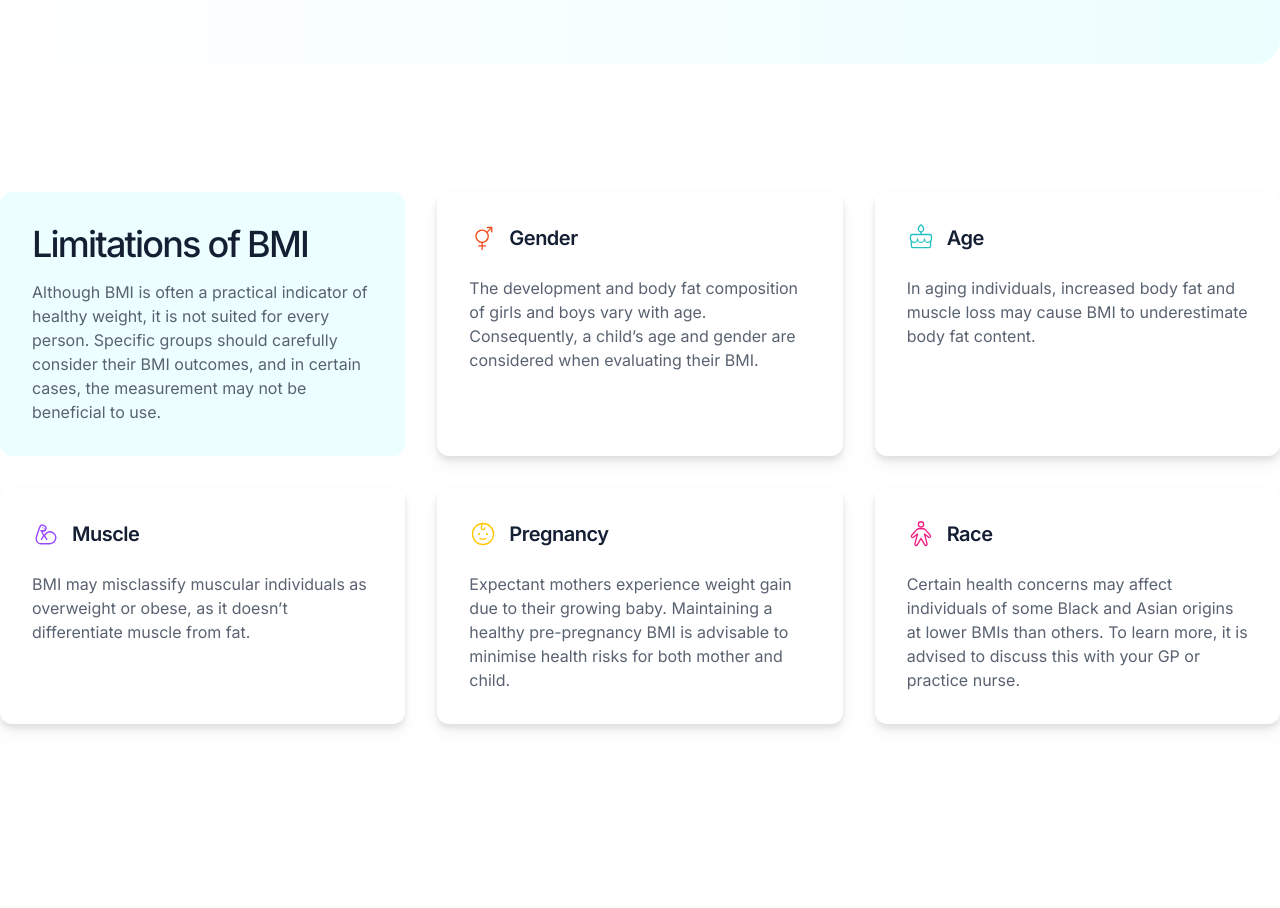
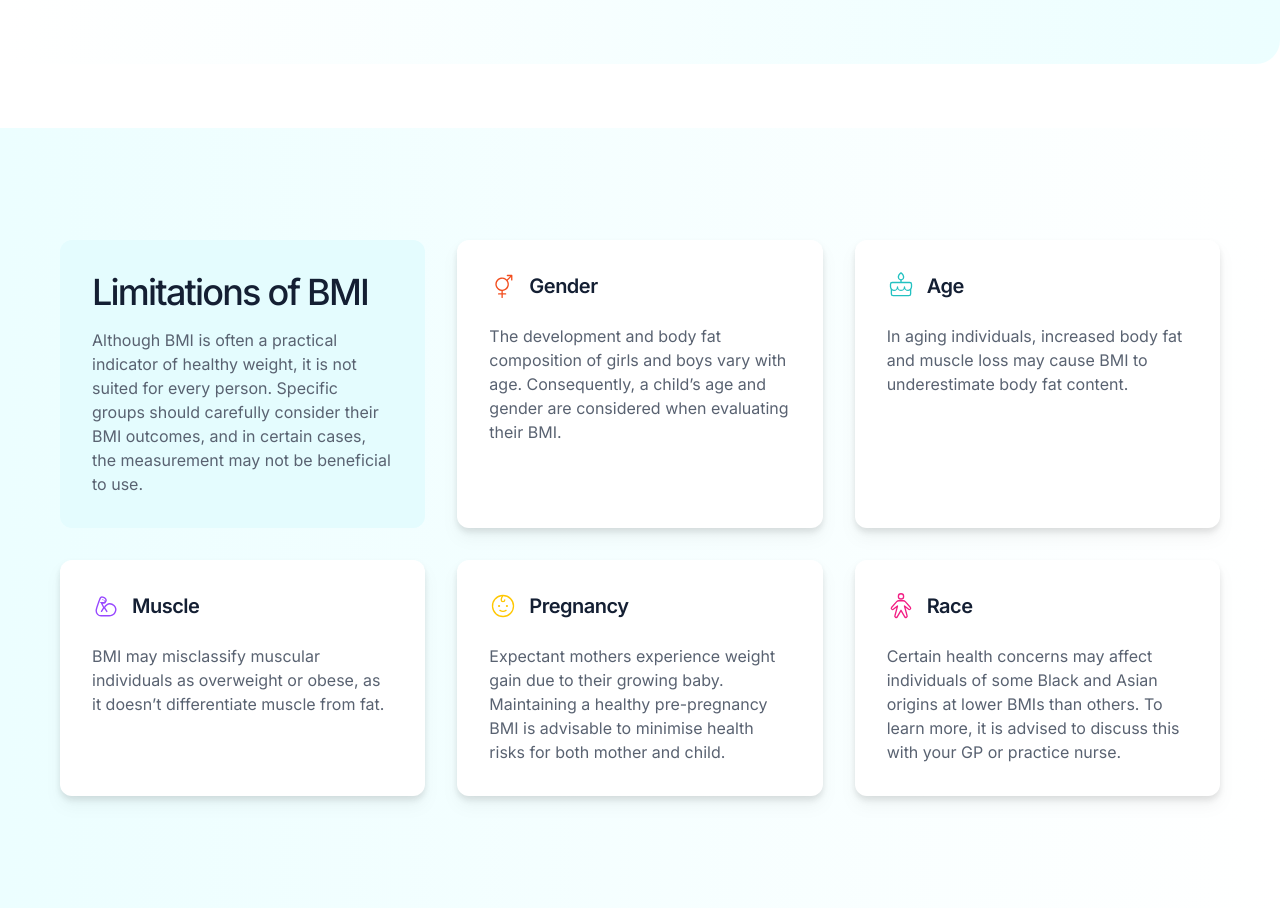
Before and after one commit to ntjnh/fem-bmi-calculator, a React (Vite) app: page / in a window 1280 px wide. Shown: the part 1905-2813 px from the top of the page. Before the commit the page ends 2693 px from the top, so only its background shows below. Built offline with nearby package versions, Linux system fonts and the light colour scheme.

Commit message:
Add container to Limitations and tweak colour

```diff
--- a/src/components/Limitations.jsx
+++ b/src/components/Limitations.jsx
@@ -14,14 +14,16 @@ const limitations = data.map((item, i) => {
 
 export default function Limitations() {
     return (
-        <section className="mb-24 md:mb-16 px-6 md:px-0 md:pt-16">
-            <div className="grid grid-cols-1 md:grid-cols-3 gap-4 md:gap-8">
-                <div className="md:bg-cyan-50 mb-9 md:mb-0 md:p-8 rounded-xl text-center md:text-left">
-                    <h2 className="font-medium leading-[1.125] mb-8 md:mb-4 text-[34px] md:text-4xl tracking-tighter">Limitations of BMI</h2>
-                    <p className="text-slate-550">Although BMI is often a practical indicator of healthy weight, it is not suited for every person. Specific groups should carefully consider their BMI outcomes, and in certain cases, the measurement may not be beneficial to use.</p>
+        <section className="mb-24 md:mb-0 px-6 md:px-0 md:py-28 bg-gradient-to-r from-cyan-50 to-white">
+            <div className="container">
+                <div className="grid grid-cols-1 md:grid-cols-3 gap-4 md:gap-8">
+                    <div className="md:bg-[#e4fcfe] mb-9 md:mb-0 md:p-8 rounded-xl text-center md:text-left">
+                        <h2 className="font-medium leading-[1.125] mb-8 md:mb-4 text-[34px] md:text-4xl tracking-tighter">Limitations of BMI</h2>
+                        <p className="text-slate-550">Although BMI is often a practical indicator of healthy weight, it is not suited for every person. Specific groups should carefully consider their BMI outcomes, and in certain cases, the measurement may not be beneficial to use.</p>
+                    </div>
+
+                    {limitations}
                 </div>
-
-                {limitations}
             </div>
         </section>
     )
```
